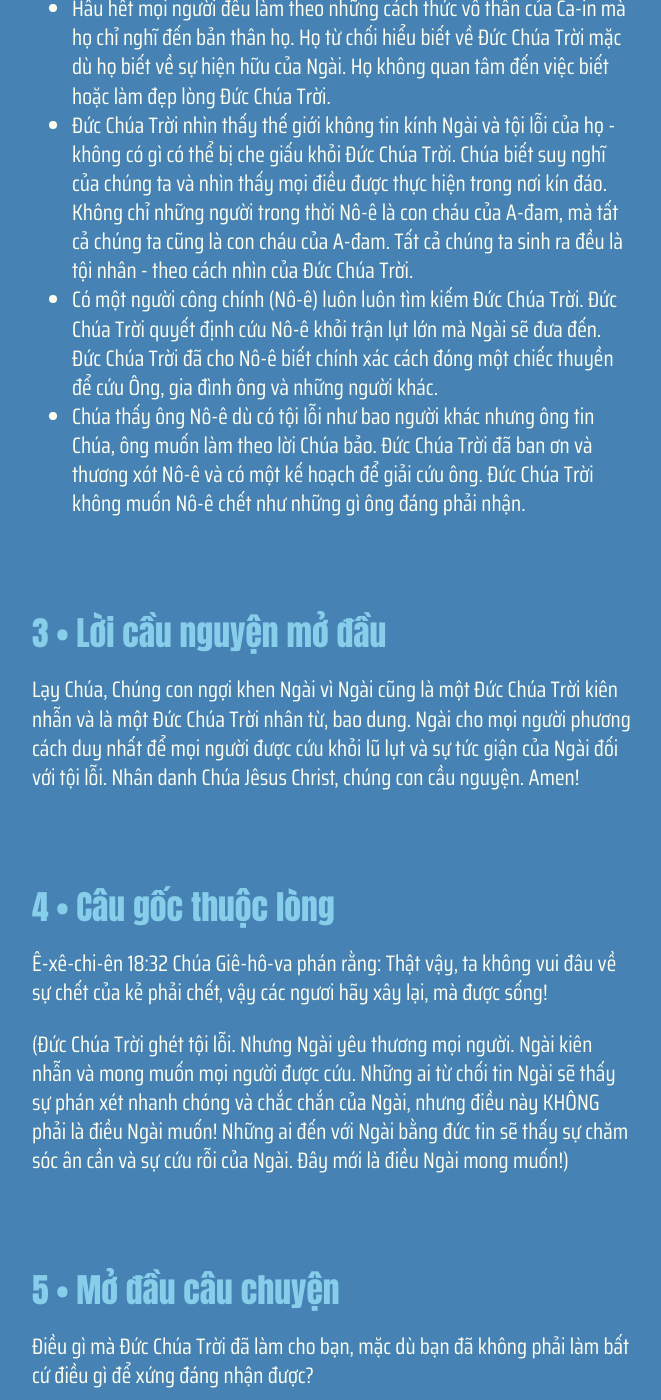
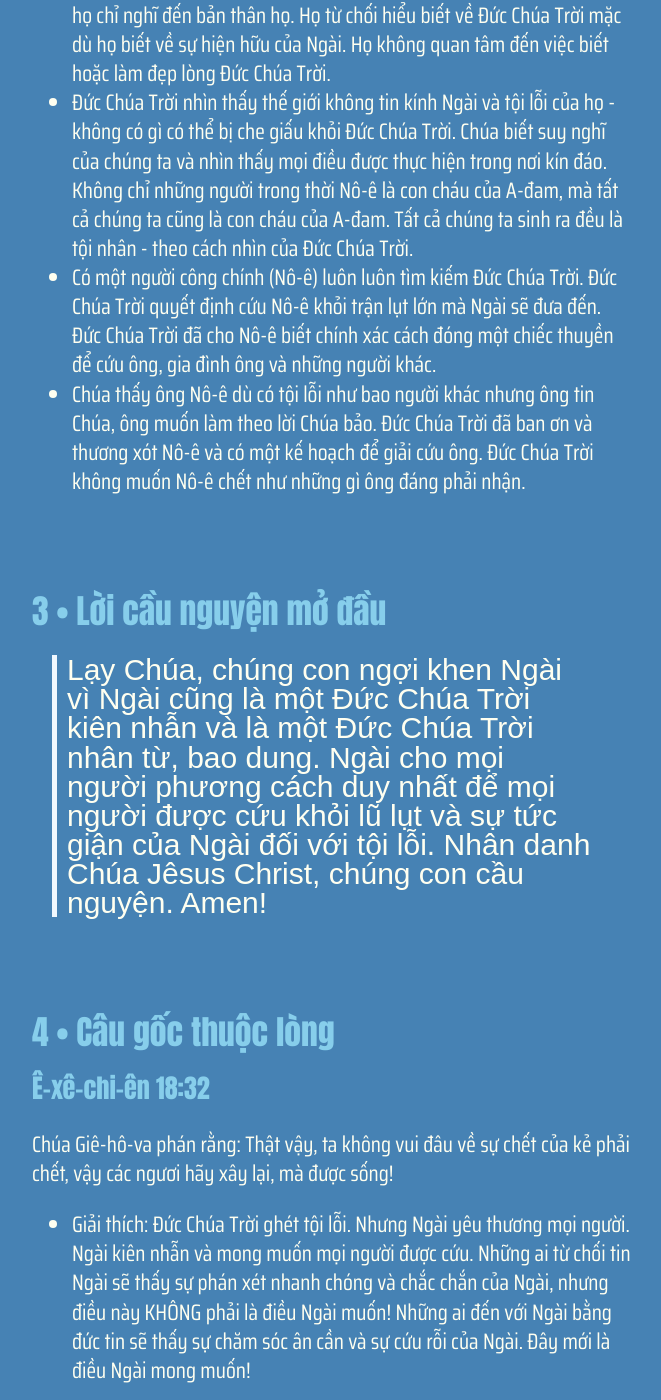
Before and after one commit to GospelTrust/LGS, a Jekyll site: the page built from docs/content/_vi/09-2.md, in a window 1280 px wide and 1400 px high, scrolled down 1302 px. Shown: the whole window, without its empty margins (308-969 px from the left). Built offline with Jekyll 4.4.1, drawn with Linux system fonts in a browser that asks for light colours; some web fonts are replaced; some of the changed text lies outside the part shown.

Commit message:
Update 09-2.md

```diff
--- a/docs/content/_vi/09-2.md
+++ b/docs/content/_vi/09-2.md
@@ -1,14 +1,14 @@
 ---
 week: 9
 day: 2
-title: 'NÔ-Ê ĐÓNG MỘT CHIẾC TÀU'
-bible: 'Sáng thế ký 6:11-22'
+title: 'Nô-ê đóng một chiếc tàu'
+bible: 'Sáng-thế ký 6:11-22'
 layout: lesson
 ---
 
 
 {% include lesson/section.html index=1 %}
-Trẻ em sẽ tìm hiểu về tính cách của Đức Chúa Trời - Sự toàn tri của Ngài (Ngài có thể biết hết mọi thứ)
+- Trẻ em sẽ tìm hiểu về tính cách của Đức Chúa Trời - Sự toàn tri của Ngài (Ngài có thể biết hết mọi thứ)
 - Trẻ em hiểu được sự thánh khiết của Đức Chúa Trời và lòng căm thù đối với tội lỗi, sự phán xét nhanh chóng và chắc chắn của Ngài và sự chăm sóc ân cần & sự cứu rỗi của Ngài dành cho tất cả những ai đến với Ngài bởi đức tin.
 
 
@@ -16,19 +16,21 @@
 - Bài học này kéo dài suốt thời gian từ Ca-in đến A-bên đến Nô-ê và trận lụt. Vào thời đại của Nô-ê, đã có một lượng lớn dân số sinh sống trên trái đất. Điều này cho thấy Sự toàn tri, toàn diện của Đức Chúa Trời (tất cả đều biết) & sự tức giận chống lại tội lỗi, nhưng cũng là ân điển và sự kiên nhẫn của Ngài trong việc tìm cách mang tất cả mọi người ăn năn về với Ngài.
 - Hầu hết mọi người đều làm theo những cách thức vô thần của Ca-in mà họ chỉ nghĩ đến bản thân họ. Họ từ chối hiểu biết về Đức Chúa Trời mặc dù họ biết về sự hiện hữu của Ngài. Họ không quan tâm đến việc biết hoặc làm đẹp lòng Đức Chúa Trời.
 - Đức Chúa Trời nhìn thấy thế giới không tin kính Ngài và tội lỗi của họ - không có gì có thể bị che giấu khỏi Đức Chúa Trời. Chúa biết suy nghĩ của chúng ta và nhìn thấy mọi điều được thực hiện trong nơi kín đáo. Không chỉ những người trong thời Nô-ê là con cháu của A-đam, mà tất cả chúng ta cũng là con cháu của A-đam. Tất cả chúng ta sinh ra đều là tội nhân - theo cách nhìn của Đức Chúa Trời.
-- Có một người công chính (Nô-ê) luôn luôn tìm kiếm Đức Chúa Trời. Đức Chúa Trời quyết định cứu Nô-ê khỏi trận lụt lớn mà Ngài sẽ đưa đến. Đức Chúa Trời đã cho Nô-ê biết chính xác cách đóng một chiếc thuyền để cứu Ông, gia đình ông và những người khác.
+- Có một người công chính (Nô-ê) luôn luôn tìm kiếm Đức Chúa Trời. Đức Chúa Trời quyết định cứu Nô-ê khỏi trận lụt lớn mà Ngài sẽ đưa đến. Đức Chúa Trời đã cho Nô-ê biết chính xác cách đóng một chiếc thuyền để cứu ông, gia đình ông và những người khác.
 - Chúa thấy ông Nô-ê dù có tội lỗi như bao người khác nhưng ông tin Chúa, ông muốn làm theo lời Chúa bảo. Đức Chúa Trời đã ban ơn và thương xót Nô-ê và có một kế hoạch để giải cứu ông. Đức Chúa Trời không muốn Nô-ê chết như những gì ông đáng phải nhận.
 
 
 {% include lesson/section.html index=3 %}
- Lạy Chúa, Chúng con ngợi khen Ngài vì Ngài cũng là một Đức Chúa Trời kiên nhẫn và là một Đức Chúa Trời nhân từ, bao dung. Ngài cho mọi người phương cách duy nhất để mọi người được cứu khỏi lũ lụt và sự tức giận của Ngài đối với tội lỗi. Nhân danh Chúa Jêsus Christ, chúng con cầu nguyện. Amen!
+ > Lạy Chúa, chúng con ngợi khen Ngài vì Ngài cũng là một Đức Chúa Trời kiên nhẫn và là một Đức Chúa Trời nhân từ, bao dung. Ngài cho mọi người phương cách duy nhất để mọi người được cứu khỏi lũ lụt và sự tức giận của Ngài đối với tội lỗi. Nhân danh Chúa Jêsus Christ, chúng con cầu nguyện. Amen!
 
 
 {% include lesson/section.html index=4 %}
-Ê-xê-chi-ên 18:32
+### Ê-xê-chi-ên 18:32
 Chúa Giê-hô-va phán rằng: Thật vậy, ta không vui đâu về sự chết của kẻ phải chết, vậy các ngươi hãy xây lại, mà được sống!
 
-(Đức Chúa Trời ghét tội lỗi. Nhưng Ngài yêu thương mọi người. Ngài kiên nhẫn và mong muốn mọi người được cứu. Những ai từ chối tin Ngài sẽ thấy sự phán xét nhanh chóng và chắc chắn của Ngài, nhưng điều này KHÔNG phải là điều Ngài muốn! Những ai đến với Ngài bằng đức tin sẽ thấy sự chăm sóc ân cần và sự cứu rỗi của Ngài. Đây mới là điều Ngài mong muốn!)
+- Giải thích:
+Đức Chúa Trời ghét tội lỗi. Nhưng Ngài yêu thương mọi người. Ngài kiên nhẫn và mong muốn mọi người được cứu. Những ai từ chối tin Ngài sẽ thấy sự phán xét nhanh chóng và chắc chắn của Ngài, nhưng điều này KHÔNG phải là điều Ngài muốn!
+Những ai đến với Ngài bằng đức tin sẽ thấy sự chăm sóc ân cần và sự cứu rỗi của Ngài. Đây mới là điều Ngài mong muốn!
 
 
 {% include lesson/section.html index=5 %}
```
Also changed, not shown: other parts of docs/content/_vi/09-2.md (+10 -6 lines).
